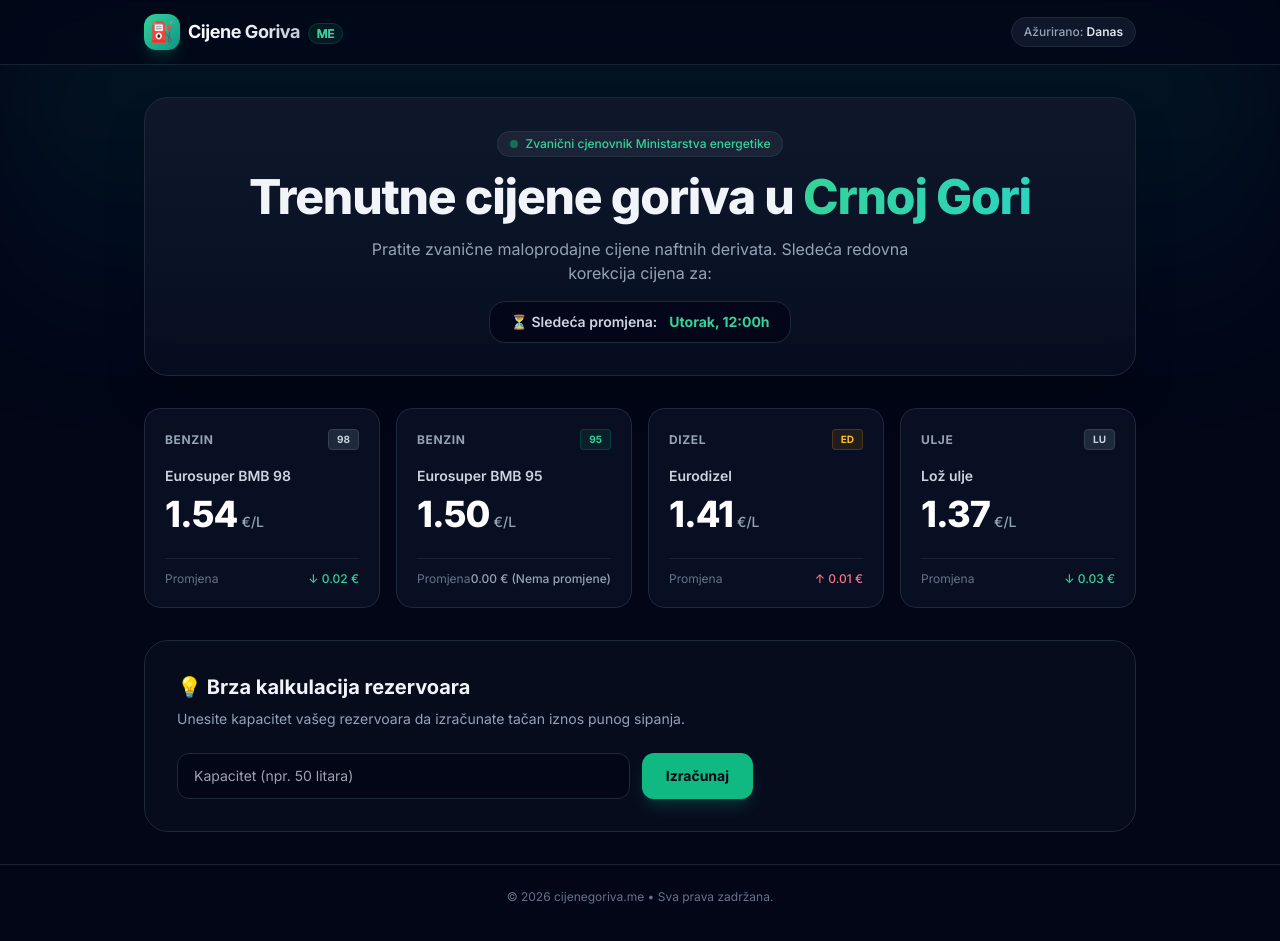
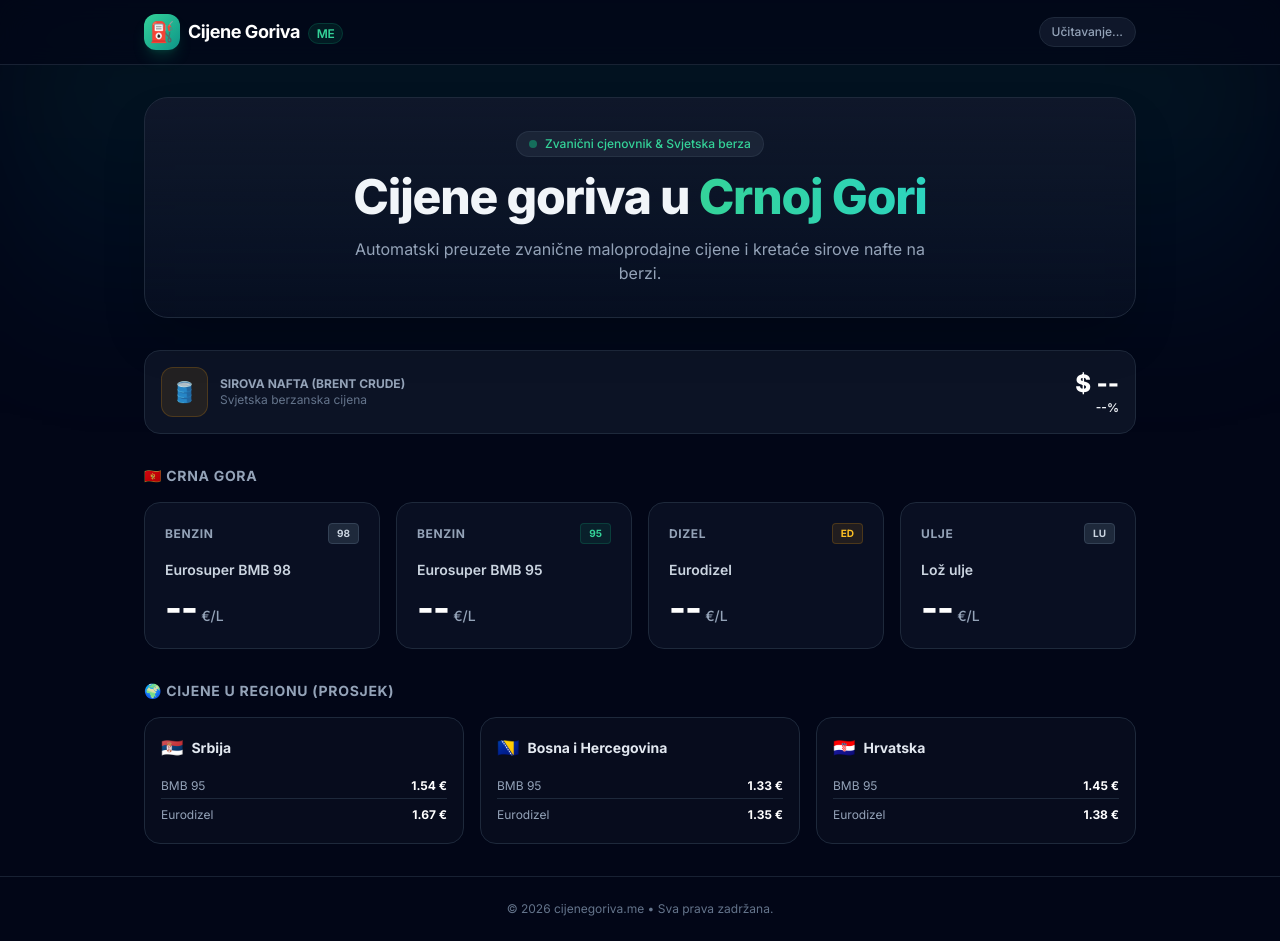
Before and after one commit to darkocfc-sys/Cijene-goriva-, a website: page public/index.html in a window 1280 px wide. Drawn offline with nearby package versions, Linux system fonts and the light colour scheme; no server answers.

Commit message:
Update index.html

```diff
--- a/public/index.html
+++ b/public/index.html
@@ -3,65 +3,72 @@
 <head>
     <meta charset="UTF-8">
     <meta name="viewport" content="width=device-width, initial-scale=1.0">
-    <title>Cijene Goriva Crna Gora</title>
-    <!-- Tailwind CSS CDN -->
+    <title>Cijene Goriva Crna Gora & Region</title>
     <script src="https://cdn.tailwindcss.com"></script>
-    <!-- Google Fonts (Inter) -->
     <link href="https://fonts.googleapis.com/css2?family=Inter:wght@400;500;600;700;800&display=swap" rel="stylesheet">
-    <style>
-        body { font-family: 'Inter', sans-serif; }
-    </style>
+    <style> body { font-family: 'Inter', sans-serif; } </style>
 </head>
 <body class="bg-slate-950 text-slate-100 min-h-screen flex flex-col justify-between selection:bg-emerald-500 selection:text-white">
 
-    <!-- Ambient Background Glow -->
     <div class="fixed top-0 left-1/2 -translate-x-1/2 w-full max-w-7xl h-96 bg-gradient-to-b from-emerald-500/10 via-cyan-500/5 to-transparent blur-3xl -z-10 pointer-events-none"></div>
 
-    <!-- Navigation / Header -->
+    <!-- Header -->
     <header class="border-b border-slate-800/80 backdrop-blur-md sticky top-0 z-50 bg-slate-950/70">
         <div class="max-w-5xl mx-auto px-4 h-16 flex items-center justify-between">
             <div class="flex items-center gap-2">
                 <div class="w-9 h-9 rounded-xl bg-gradient-to-br from-emerald-400 to-teal-600 flex items-center justify-center font-black text-slate-950 text-xl shadow-lg shadow-emerald-500/20">
                     ⛽
                 </div>
-                <span class="font-bold text-lg tracking-tight bg-gradient-to-r from-white via-slate-200 to-slate-400 bg-clip-text text-transparent">
+                <span class="font-bold text-lg tracking-tight text-white">
                     Cijene Goriva <span class="text-xs font-semibold px-2 py-0.5 rounded-full bg-emerald-500/10 text-emerald-400 border border-emerald-500/20 ml-1">ME</span>
                 </span>
             </div>
-            <div class="text-xs text-slate-400 font-medium bg-slate-900 px-3 py-1.5 rounded-full border border-slate-800">
-                Ažurirano: <span class="text-slate-200 font-semibold">Danas</span>
+            <div id="update-tag" class="text-xs text-slate-400 font-medium bg-slate-900 px-3 py-1.5 rounded-full border border-slate-800">
+                Učitavanje...
             </div>
         </div>
     </header>
 
-    <!-- Main Content Container -->
     <main class="max-w-5xl mx-auto px-4 py-8 flex-1 w-full space-y-8">
 
-        <!-- Hero Banner / Countdown -->
+        <!-- Hero section -->
         <section class="relative overflow-hidden rounded-3xl bg-gradient-to-b from-slate-900 to-slate-900/40 border border-slate-800 p-6 md:p-8 text-center space-y-4 shadow-2xl">
             <div class="inline-flex items-center gap-2 px-3 py-1 rounded-full bg-slate-800/80 border border-slate-700/50 text-xs font-medium text-emerald-400">
                 <span class="w-2 h-2 rounded-full bg-emerald-500 animate-pulse"></span>
-                Zvanični cjenovnik Ministarstva energetike
+                Zvanični cjenovnik & Svjetska berza
             </div>
             <h1 class="text-3xl md:text-5xl font-extrabold tracking-tight">
-                Trenutne cijene goriva u <span class="bg-gradient-to-r from-emerald-400 to-teal-400 bg-clip-text text-transparent">Crnoj Gori</span>
+                Cijene goriva u <span class="bg-gradient-to-r from-emerald-400 to-teal-400 bg-clip-text text-transparent">Crnoj Gori</span>
             </h1>
             <p class="text-slate-400 text-sm md:text-base max-w-xl mx-auto">
-                Pratite zvanične maloprodajne cijene naftnih derivata. Sledeća redovna korekcija cijena za:
+                Automatski preuzete zvanične maloprodajne cijene i kretaće sirove nafte na berzi.
             </p>
-
-            <!-- Timer / Next Update Badge -->
-            <div class="inline-flex items-center gap-3 bg-slate-950/80 px-5 py-2.5 rounded-2xl border border-slate-800 text-sm font-semibold text-slate-300">
-                <span>⏳ Sledeća promjena:</span>
-                <span class="text-emerald-400 font-bold">Utorak, 12:00h</span>
-            </div>
         </section>
 
-        <!-- Fuel Cards Grid -->
+        <!-- Nafta (Brent) Banner -->
+        <div class="rounded-2xl bg-slate-900/80 border border-slate-800 p-4 flex items-center justify-between">
+            <div class="flex items-center gap-3">
+                <div class="p-2.5 rounded-xl bg-amber-500/10 border border-amber-500/20 text-amber-400 text-xl">
+                    🛢️
+                </div>
+                <div>
+                    <h4 class="text-xs text-slate-400 uppercase font-bold">Sirova nafta (Brent Crude)</h4>
+                    <p class="text-xs text-slate-500">Svjetska berzanska cijena</p>
+                </div>
+            </div>
+            <div class="text-right">
+                <div class="text-2xl font-black text-white" id="oil-price">$ --</div>
+                <div class="text-xs font-semibold" id="oil-change">--%</div>
+            </div>
+        </div>
+
+        <!-- CG Fuel Cards Grid -->
+        <div>
+            <h3 class="text-sm font-bold text-slate-400 uppercase tracking-wider mb-4">🇲🇪 Crna Gora</h3>
             <section class="grid grid-cols-1 md:grid-cols-2 lg:grid-cols-4 gap-4">
 
                 <!-- BMB 98 -->
-            <div class="group relative rounded-2xl bg-slate-900/60 border border-slate-800 hover:border-slate-700 p-5 transition-all duration-300 hover:-translate-y-1 hover:shadow-xl hover:shadow-emerald-500/5 flex flex-col justify-between">
+                <div class="rounded-2xl bg-slate-900/60 border border-slate-800 p-5 flex flex-col justify-between">
                     <div>
                         <div class="flex items-center justify-between mb-4">
                             <span class="text-xs font-bold uppercase tracking-wider text-slate-400">Benzin</span>
@@ -69,20 +76,14 @@
                         </div>
                         <h3 class="text-slate-300 font-semibold text-sm">Eurosuper BMB 98</h3>
                         <div class="mt-2 flex items-baseline gap-1">
-                        <span class="text-4xl font-extrabold text-white tracking-tight">1.54</span>
+                            <span id="price-bmb98" class="text-4xl font-extrabold text-white tracking-tight">--</span>
                             <span class="text-slate-400 text-sm font-medium">€/L</span>
                         </div>
-                </div>
-                <div class="mt-6 pt-3 border-t border-slate-800/80 flex items-center justify-between text-xs">
-                    <span class="text-slate-500">Promjena</span>
-                    <span class="text-emerald-400 font-medium flex items-center gap-0.5">
-                        ↓ 0.02 €
-                    </span>
                     </div>
                 </div>
 
                 <!-- BMB 95 -->
-            <div class="group relative rounded-2xl bg-slate-900/60 border border-slate-800 hover:border-slate-700 p-5 transition-all duration-300 hover:-translate-y-1 hover:shadow-xl hover:shadow-emerald-500/5 flex flex-col justify-between">
+                <div class="rounded-2xl bg-slate-900/60 border border-slate-800 p-5 flex flex-col justify-between">
                     <div>
                         <div class="flex items-center justify-between mb-4">
                             <span class="text-xs font-bold uppercase tracking-wider text-slate-400">Benzin</span>
@@ -90,20 +91,14 @@
                         </div>
                         <h3 class="text-slate-300 font-semibold text-sm">Eurosuper BMB 95</h3>
                         <div class="mt-2 flex items-baseline gap-1">
-                        <span class="text-4xl font-extrabold text-white tracking-tight">1.50</span>
+                            <span id="price-bmb95" class="text-4xl font-extrabold text-white tracking-tight">--</span>
                             <span class="text-slate-400 text-sm font-medium">€/L</span>
                         </div>
-                </div>
-                <div class="mt-6 pt-3 border-t border-slate-800/80 flex items-center justify-between text-xs">
-                    <span class="text-slate-500">Promjena</span>
-                    <span class="text-slate-400 font-medium">
-                        0.00 € (Nema promjene)
-                    </span>
                     </div>
                 </div>
 
                 <!-- Eurodizel -->
-            <div class="group relative rounded-2xl bg-slate-900/60 border border-slate-800 hover:border-slate-700 p-5 transition-all duration-300 hover:-translate-y-1 hover:shadow-xl hover:shadow-emerald-500/5 flex flex-col justify-between">
+                <div class="rounded-2xl bg-slate-900/60 border border-slate-800 p-5 flex flex-col justify-between">
                     <div>
                         <div class="flex items-center justify-between mb-4">
                             <span class="text-xs font-bold uppercase tracking-wider text-slate-400">Dizel</span>
@@ -111,20 +106,14 @@
                         </div>
                         <h3 class="text-slate-300 font-semibold text-sm">Eurodizel</h3>
                         <div class="mt-2 flex items-baseline gap-1">
-                        <span class="text-4xl font-extrabold text-white tracking-tight">1.41</span>
+                            <span id="price-dizel" class="text-4xl font-extrabold text-white tracking-tight">--</span>
                             <span class="text-slate-400 text-sm font-medium">€/L</span>
                         </div>
-                </div>
-                <div class="mt-6 pt-3 border-t border-slate-800/80 flex items-center justify-between text-xs">
-                    <span class="text-slate-500">Promjena</span>
-                    <span class="text-rose-400 font-medium flex items-center gap-0.5">
-                        ↑ 0.01 €
-                    </span>
                     </div>
                 </div>
 
                 <!-- Lož ulje -->
-            <div class="group relative rounded-2xl bg-slate-900/60 border border-slate-800 hover:border-slate-700 p-5 transition-all duration-300 hover:-translate-y-1 hover:shadow-xl hover:shadow-emerald-500/5 flex flex-col justify-between">
+                <div class="rounded-2xl bg-slate-900/60 border border-slate-800 p-5 flex flex-col justify-between">
                     <div>
                         <div class="flex items-center justify-between mb-4">
                             <span class="text-xs font-bold uppercase tracking-wider text-slate-400">Ulje</span>
@@ -132,41 +121,118 @@
                         </div>
                         <h3 class="text-slate-300 font-semibold text-sm">Lož ulje</h3>
                         <div class="mt-2 flex items-baseline gap-1">
-                        <span class="text-4xl font-extrabold text-white tracking-tight">1.37</span>
+                            <span id="price-lozulje" class="text-4xl font-extrabold text-white tracking-tight">--</span>
                             <span class="text-slate-400 text-sm font-medium">€/L</span>
                         </div>
-                </div>
-                <div class="mt-6 pt-3 border-t border-slate-800/80 flex items-center justify-between text-xs">
-                    <span class="text-slate-500">Promjena</span>
-                    <span class="text-emerald-400 font-medium flex items-center gap-0.5">
-                        ↓ 0.03 €
-                    </span>
                     </div>
                 </div>
 
             </section>
+        </div>
 
-        <!-- Calculator / Extra Feature Section -->
-        <section class="rounded-3xl bg-slate-900/40 border border-slate-800 p-6 md:p-8">
-            <div class="max-w-xl">
-                <h2 class="text-xl font-bold mb-2">💡 Brza kalkulacija rezervoara</h2>
-                <p class="text-slate-400 text-sm mb-6">Unesite kapacitet vašeg rezervoara da izračunate tačan iznos punog sipanja.</p>
+        <!-- Region Section -->
+        <div class="space-y-4">
+            <h3 class="text-sm font-bold text-slate-400 uppercase tracking-wider">🌍 Cijene u Regionu (Prosjek)</h3>
 
-                <div class="flex flex-col sm:flex-row gap-3">
-                    <input type="number" placeholder="Kapacitet (npr. 50 litara)" class="bg-slate-950 border border-slate-800 rounded-xl px-4 py-3 text-sm focus:outline-none focus:border-emerald-500 flex-1 text-white">
-                    <button class="bg-emerald-500 hover:bg-emerald-400 text-slate-950 font-bold px-6 py-3 rounded-xl transition text-sm shadow-lg shadow-emerald-500/20">
-                        Izračunaj
-                    </button>
+            <div class="grid grid-cols-1 md:grid-cols-3 gap-4">
+
+                <!-- Srbija -->
+                <div class="rounded-2xl bg-slate-900/40 border border-slate-800 p-4">
+                    <div class="flex items-center gap-2 mb-3">
+                        <span class="text-lg">🇷🇸</span>
+                        <span class="font-bold text-sm text-slate-200">Srbija</span>
+                    </div>
+                    <div class="flex justify-between text-xs py-1 border-b border-slate-800">
+                        <span class="text-slate-400">BMB 95</span>
+                        <span class="font-bold text-white" id="rs-bmb95">1.54 €</span>
+                    </div>
+                    <div class="flex justify-between text-xs py-1 pt-2">
+                        <span class="text-slate-400">Eurodizel</span>
+                        <span class="font-bold text-white" id="rs-dizel">1.67 €</span>
                     </div>
                 </div>
-        </section>
+
+                <!-- BiH -->
+                <div class="rounded-2xl bg-slate-900/40 border border-slate-800 p-4">
+                    <div class="flex items-center gap-2 mb-3">
+                        <span class="text-lg">🇧🇦</span>
+                        <span class="font-bold text-sm text-slate-200">Bosna i Hercegovina</span>
+                    </div>
+                    <div class="flex justify-between text-xs py-1 border-b border-slate-800">
+                        <span class="text-slate-400">BMB 95</span>
+                        <span class="font-bold text-white" id="bih-bmb95">1.33 €</span>
+                    </div>
+                    <div class="flex justify-between text-xs py-1 pt-2">
+                        <span class="text-slate-400">Eurodizel</span>
+                        <span class="font-bold text-white" id="bih-dizel">1.35 €</span>
+                    </div>
+                </div>
+
+                <!-- Hrvatska -->
+                <div class="rounded-2xl bg-slate-900/40 border border-slate-800 p-4">
+                    <div class="flex items-center gap-2 mb-3">
+                        <span class="text-lg">🇭🇷</span>
+                        <span class="font-bold text-sm text-slate-200">Hrvatska</span>
+                    </div>
+                    <div class="flex justify-between text-xs py-1 border-b border-slate-800">
+                        <span class="text-slate-400">BMB 95</span>
+                        <span class="font-bold text-white" id="hr-bmb95">1.45 €</span>
+                    </div>
+                    <div class="flex justify-between text-xs py-1 pt-2">
+                        <span class="text-slate-400">Eurodizel</span>
+                        <span class="font-bold text-white" id="hr-dizel">1.38 €</span>
+                    </div>
+                </div>
+
+            </div>
+        </div>
 
     </main>
 
-    <!-- Footer -->
     <footer class="border-t border-slate-800/80 py-6 text-center text-xs text-slate-500">
         <p>© 2026 cijenegoriva.me • Sva prava zadržana.</p>
     </footer>
 
+    <script>
+        async function fetchPrices() {
+            try {
+                const res = await fetch('/api/prices');
+                const data = await res.json();
+
+                // CG Cijene
+                if (data && data.prices) {
+                    if (data.prices.bmb98) document.getElementById('price-bmb98').innerText = data.prices.bmb98;
+                    if (data.prices.bmb95) document.getElementById('price-bmb95').innerText = data.prices.bmb95;
+                    if (data.prices.dizel) document.getElementById('price-dizel').innerText = data.prices.dizel;
+                    if (data.prices.lozulje) document.getElementById('price-lozulje').innerText = data.prices.lozulje;
+                }
+
+                // Nafta (Brent)
+                if (data && data.oil) {
+                    document.getElementById('oil-price').innerText = '$' + data.oil.price;
+                    const changeEl = document.getElementById('oil-change');
+                    const isPos = parseFloat(data.oil.change) >= 0;
+                    changeEl.innerText = (isPos ? '+' : '') + data.oil.change + '%';
+                    changeEl.className = 'text-xs font-semibold ' + (isPos ? 'text-rose-400' : 'text-emerald-400');
+                }
+
+                // Region
+                if (data && data.region) {
+                    document.getElementById('rs-bmb95').innerText = data.region.srbija.bmb95 + ' €';
+                    document.getElementById('rs-dizel').innerText = data.region.srbija.dizel + ' €';
+                    document.getElementById('bih-bmb95').innerText = data.region.bih.bmb95 + ' €';
+                    document.getElementById('bih-dizel').innerText = data.region.bih.dizel + ' €';
+                    document.getElementById('hr-bmb95').innerText = data.region.hrvatska.bmb95 + ' €';
+                    document.getElementById('hr-dizel').innerText = data.region.hrvatska.dizel + ' €';
+                }
+
+                document.getElementById('update-tag').innerText = 'Ažurirano uživo';
+            } catch (err) {
+                console.error('Greška:', err);
+            }
+        }
+
+        fetchPrices();
+    </script>
 </body>
 </html>
```
Lines whose indentation alone changed are shown as unchanged.
